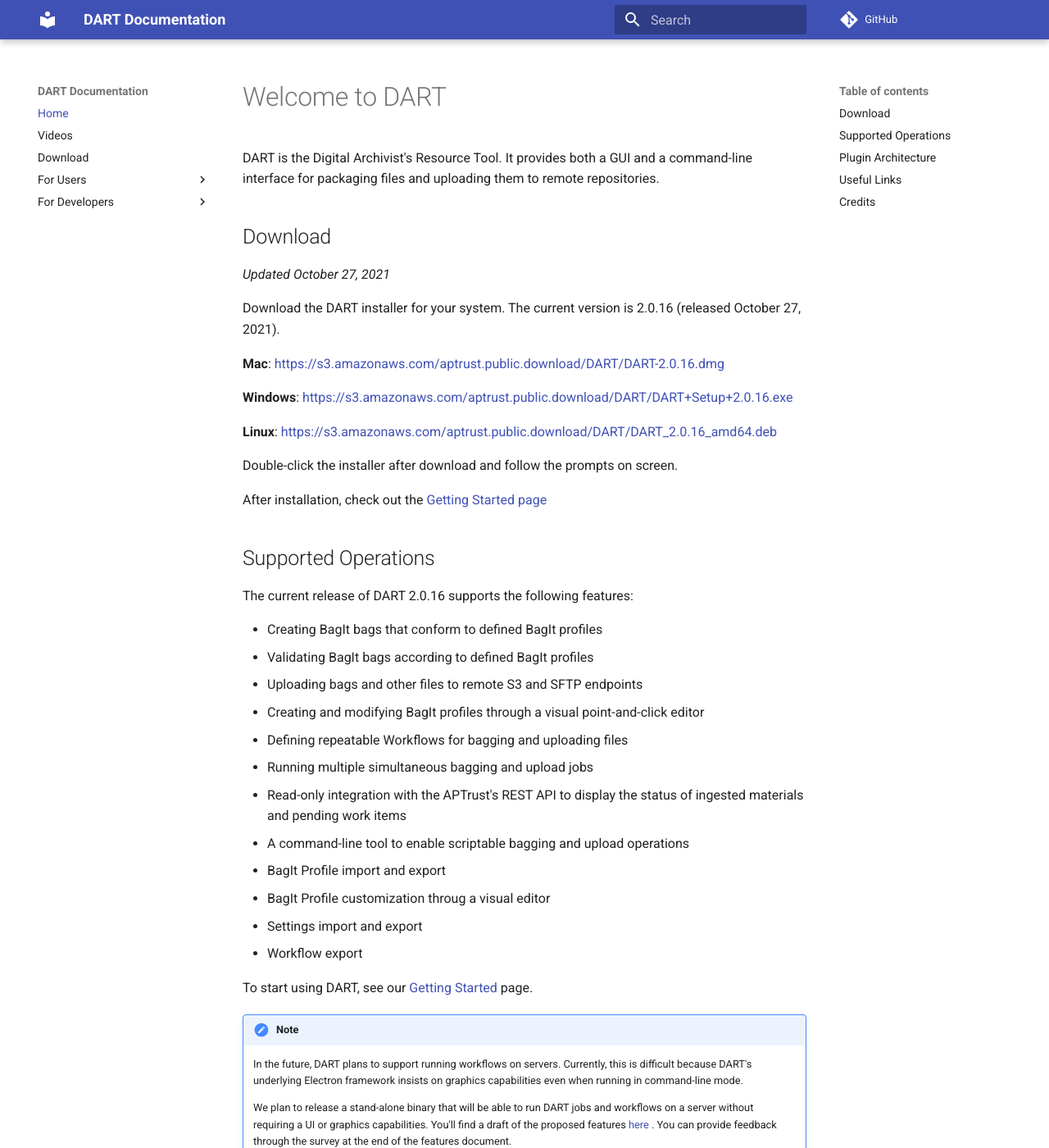
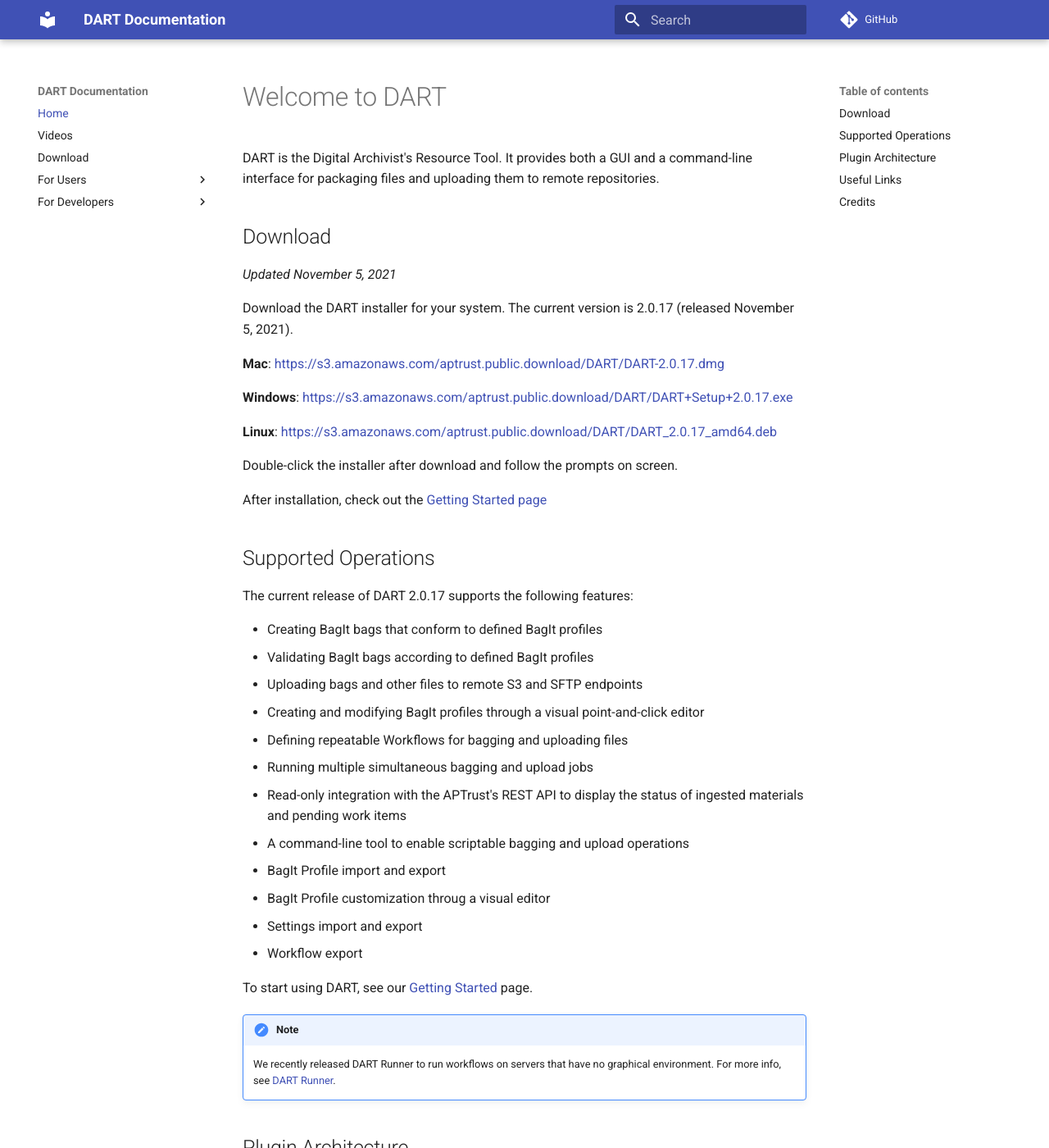
Before and after one commit to APTrust/dart-docs, an MkDocs documentation site: the page built from docs/index.md, in a window 1280 px wide and 1400 px high. Shown: the whole window at 82% size. Built offline with MkDocs 1.6.1 and Material for MkDocs 9.7.7, drawn with Linux system fonts in a browser that asks for light colours; comment, search, counter and statistics services are not loaded.

```diff
--- a/docs/index.md
+++ b/docs/index.md
@@ -10,7 +10,7 @@ After installation, check out the [Getting Started page](./users/getting_started
 
 ## Supported Operations
 
-The current release of DART 2.0.16 supports the following features:
+The current release of DART 2.0.17 supports the following features:
 
 * Creating BagIt bags that conform to defined BagIt profiles
 * Validating BagIt bags according to defined BagIt profiles
@@ -28,14 +28,8 @@ The current release of DART 2.0.16 supports the following features:
 To start using DART, see our [Getting Started](users/getting_started.md) page.
 
 !!! note
-    In the future, DART plans to support running workflows on servers. Currently, this is
-    difficult because DART's underlying Electron framework insists on graphics capabilities
-    even when running in command-line mode.
-
-    We plan to release a stand-alone binary that will be able to run DART jobs and workflows
-    on a server without requiring a UI or graphics capabilities. You'll find a draft of the
-    proposed features [here ](https://docs.google.com/document/d/15s8tgoYPYTzr6ZIB0u1Nk-YZEGfhrj2CXKv9o9B3ACI/edit?usp=sharing).
-    You can provide feedback through the survey at the end of the features document.
+    We recently released DART Runner to run workflows on servers that have no graphical environment.
+    For more info, see [DART Runner](users/dart_runner).
 
 ## Plugin Architecture
 
--- a/docs/shared/downloads.md
+++ b/docs/shared/downloads.md
@@ -1,11 +1,11 @@
-_Updated October 27, 2021_
+_Updated November 5, 2021_
 
-Download the DART installer for your system. The current version is 2.0.16 (released October 27, 2021).
+Download the DART installer for your system. The current version is 2.0.17 (released November 5, 2021).
 
-__Mac__: [https://s3.amazonaws.com/aptrust.public.download/DART/DART-2.0.16.dmg](https://s3.amazonaws.com/aptrust.public.download/DART/DART-2.0.16.dmg)
+__Mac__: [https://s3.amazonaws.com/aptrust.public.download/DART/DART-2.0.17.dmg](https://s3.amazonaws.com/aptrust.public.download/DART/DART-2.0.17.dmg)
 
-__Windows__: [https://s3.amazonaws.com/aptrust.public.download/DART/DART+Setup+2.0.16.exe](https://s3.amazonaws.com/aptrust.public.download/DART/DART+Setup+2.0.16.exe)
+__Windows__: [https://s3.amazonaws.com/aptrust.public.download/DART/DART+Setup+2.0.17.exe](https://s3.amazonaws.com/aptrust.public.download/DART/DART+Setup+2.0.17.exe)
 
-__Linux__: [https://s3.amazonaws.com/aptrust.public.download/DART/DART_2.0.16_amd64.deb](https://s3.amazonaws.com/aptrust.public.download/DART/DART_2.0.16_amd64.deb)
+__Linux__: [https://s3.amazonaws.com/aptrust.public.download/DART/DART_2.0.17_amd64.deb](https://s3.amazonaws.com/aptrust.public.download/DART/DART_2.0.17_amd64.deb)
 
 Double-click the installer after download and follow the prompts on screen.
```
Also changed, not shown: docs/developers/plugins/network_clients.md (+1 -1 lines).
